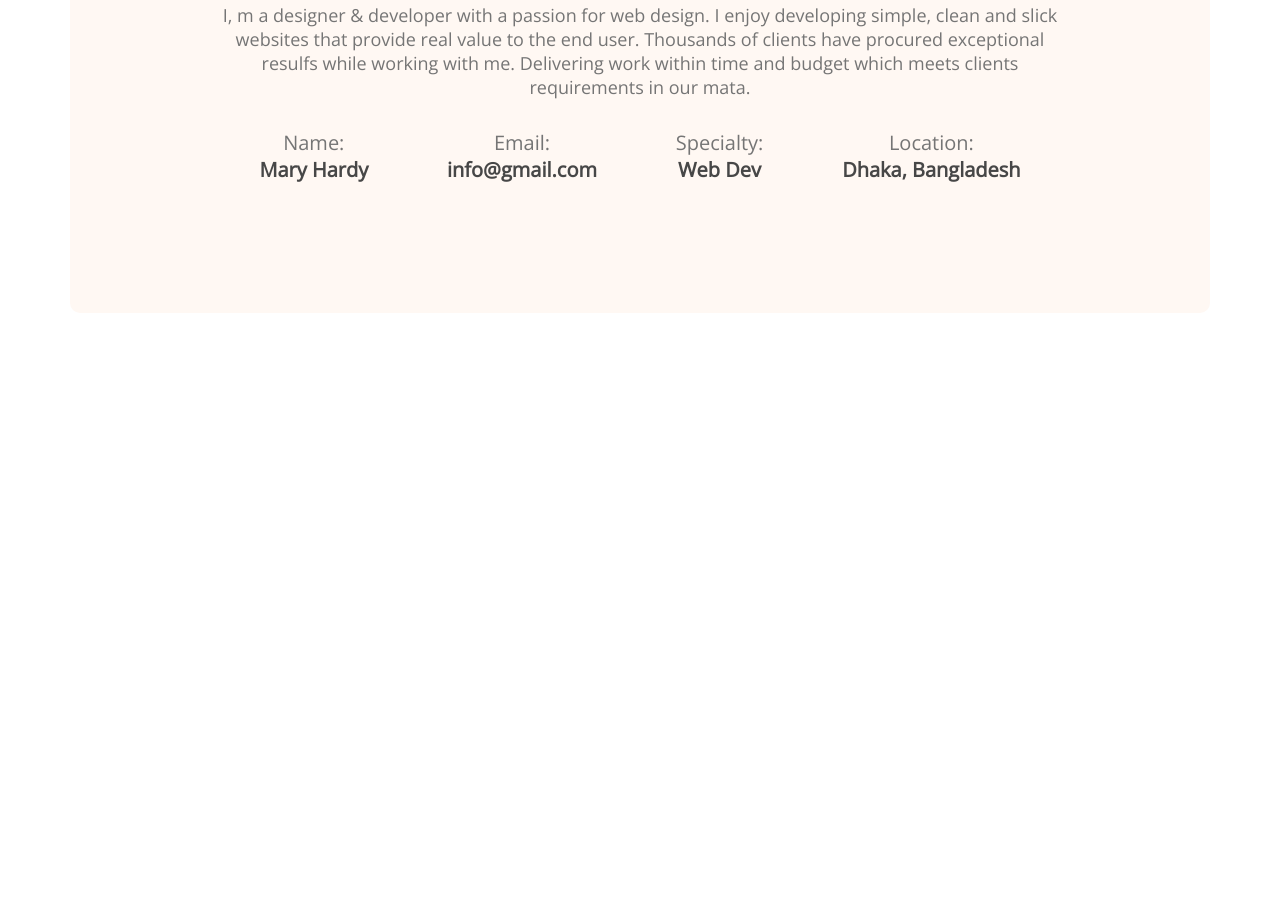
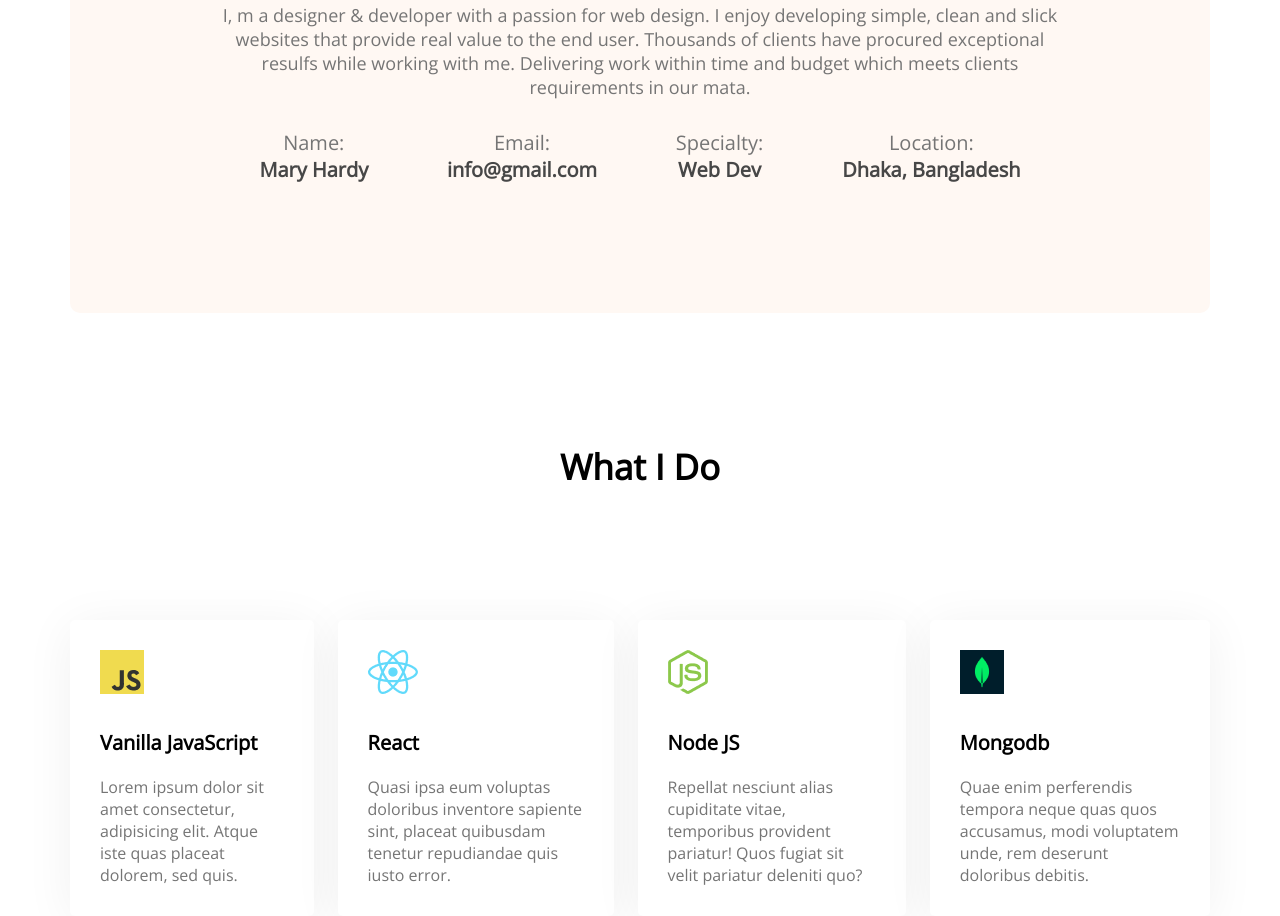
Before and after one commit to tama-saha/Developer-Portfolio, a plain HTML site: page index.html in a window 1280 px wide. Shown: the part 1174-2090 px from the top of the page. Before the commit the page ends 1487 px from the top, so only its background shows below. Drawn offline with nearby package versions, Linux system fonts and the light colour scheme.

Commit message:
added skills section

```diff
--- a/Styles/portfolio.css
+++ b/Styles/portfolio.css
@@ -85,6 +85,7 @@ main {
 }
 
 .section-title {
+    text-align: center;
     font-weight: 700;
     font-size: 35px;
     margin-bottom: 30px;
@@ -96,16 +97,47 @@ main {
     margin-bottom: 30px;
 }
 
-.about-info-container{
+.about-info-container {
     display: flex;
     justify-content: space-around;
 }
-.about .info-title{
+
+.about .info-title {
     font-size: 20px;
     color: #757575;
 }
-.about .info-description{
+
+.about .info-description {
     font-weight: 700;
     font-size: 20px;
     color: #474747;
 }
+
+/* what i do style */
+.what-i-do {
+    margin-top: 130px;
+}
+
+.skill {
+    background: #FFFFFF;
+    box-shadow: 0px 6px 50px rgba(0, 0, 0, 0.06);
+    border-radius: 5px;
+    padding: 30px;
+}
+
+.skills-container {
+    display: flex;
+    gap: 24px;
+    margin-top: 130px;
+}
+
+.skill-title {
+    font-weight: 700;
+    font-size: 20px;
+    margin-top: 30px;
+    margin-bottom: 20px;
+}
+
+.skill-description {
+    color: #757575;
+}
--- a/index.html
+++ b/index.html
@@ -1,13 +1,17 @@
 <!DOCTYPE html>
 <html lang="en">
+
 <head>
     <meta charset="UTF-8">
     <meta http-equiv="X-UA-Compatible" content="IE=edge">
     <meta name="viewport" content="width=device-width, initial-scale=1.0">
     <title>Developer Portfolio</title>
     <link rel="stylesheet" href="Styles/portfolio.css">
-    <link rel="preconnect" href="https://fonts.googleapis.com"><link rel="preconnect" href="https://fonts.gstatic.com" crossorigin><link href="https://fonts.googleapis.com/css2?family=Open+Sans&display=swap" rel="stylesheet">
+    <link rel="preconnect" href="https://fonts.googleapis.com">
+    <link rel="preconnect" href="https://fonts.gstatic.com" crossorigin>
+    <link href="https://fonts.googleapis.com/css2?family=Open+Sans&display=swap" rel="stylesheet">
 </head>
+
 <body>
     <header class="header">
         <nav>
@@ -24,7 +28,8 @@
             <div>
                 <h3 class="banner-sub-title">Hi, I am</h3>
                 <h1 class="banner-title">Mary Hardy</h1>
-                <p class="banner-description">Shot what able cold new see hold.Friendly as an betrayed formerly he. Morning because as to society behaved moments.</p>
+                <p class="banner-description">Shot what able cold new see hold.Friendly as an betrayed formerly he.
+                    Morning because as to society behaved moments.</p>
                 <button class="btn-primary">Download CV</button>
                 <button class="btn-primary">Contact</button>
             </div>
@@ -34,7 +39,10 @@
     <main>
         <section class="about">
             <h3 class="section-title">About Me</h3>
-            <p class="section-description">I, m a designer & developer with a passion for web design. I enjoy developing simple, clean and slick websites that provide real value to the end user. Thousands of clients have procured exceptional resulfs while working with me. Delivering work within time and budget which meets clients requirements in our mata.</p>
+            <p class="section-description">I, m a designer & developer with a passion for web design. I enjoy developing
+                simple, clean and slick websites that provide real value to the end user. Thousands of clients have
+                procured exceptional resulfs while working with me. Delivering work within time and budget which meets
+                clients requirements in our mata.</p>
             <div class="about-info-container">
                 <div class="about-info">
                     <p class="info-title">Name:</p>
@@ -54,9 +62,40 @@
                 </div>
             </div>
         </section>
+        <!-- what i do section -->
+        <section class="what-i-do">
+            <h3 class="section-title">What I Do</h3>
+            <div class="skills-container">
+                <div class="skill">
+                    <img src="images/icons/js.png" alt="">
+                    <p class="skill-title">Vanilla JavaScript</p>
+                    <p class="skill-description">Lorem ipsum dolor sit amet consectetur, adipisicing elit. Atque iste
+                        quas placeat dolorem, sed quis.</p>
+                </div>
+                <div class="skill">
+                    <img src="images/icons/react.png" alt="">
+                    <p class="skill-title">React</p>
+                    <p class="skill-description">Quasi ipsa eum voluptas doloribus inventore sapiente sint, placeat
+                        quibusdam tenetur repudiandae quis iusto error.</p>
+                </div>
+                <div class="skill">
+                    <img src="images/icons/nodejs.png" alt="">
+                    <p class="skill-title">Node JS</p>
+                    <p class="skill-description">Repellat nesciunt alias cupiditate vitae, temporibus provident
+                        pariatur! Quos fugiat sit velit pariatur deleniti quo?</p>
+                </div>
+              <div class="skill">
+                <img src="images/icons/mongo.png" alt="">
+                <p class="skill-title">Mongodb</p>
+                <p class="skill-description">Quae enim perferendis tempora neque quas quos accusamus, modi
+                    voluptatem unde, rem deserunt doloribus debitis.</p>
+              </div>
+            </div>
+        </section>
     </main>
     <footer>
 
     </footer>
 </body>
+
 </html>
```
